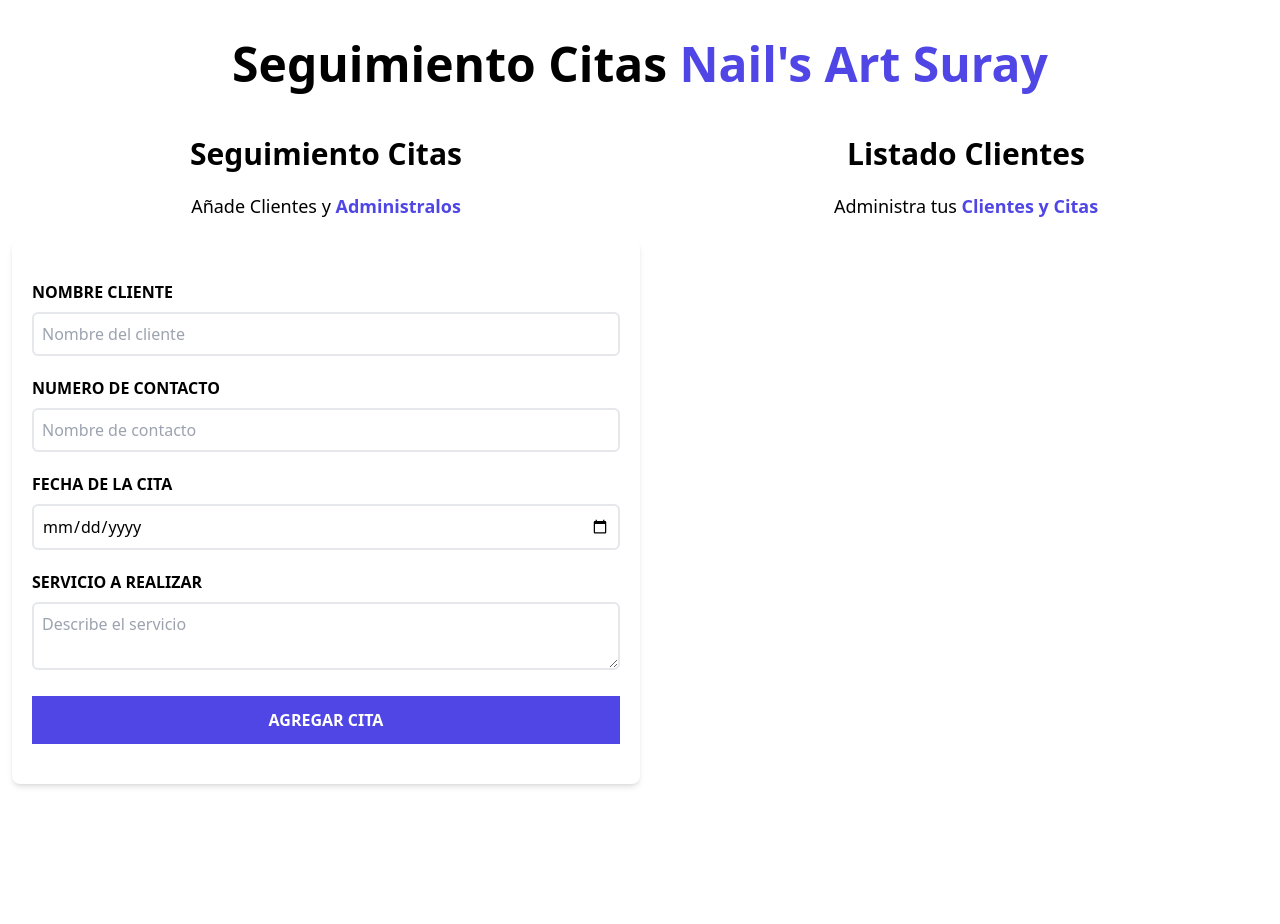
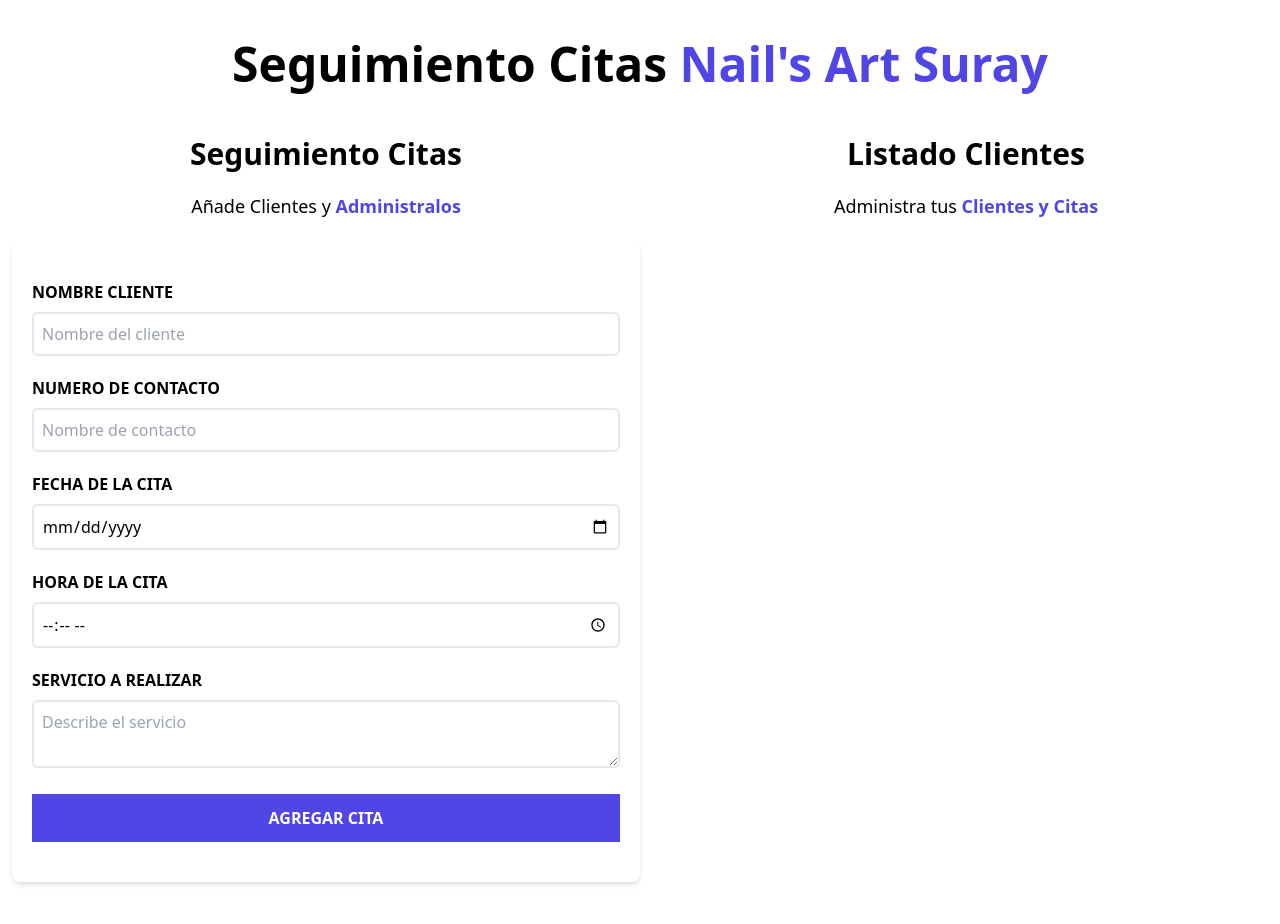
Before and after one commit to CrixL94/citasAgenda, a React app: page / in a window 1280 px wide. Shown: the top 924 px of the page. Built offline with nearby package versions, Linux system fonts and the light colour scheme; the HTML template or start-up script is replaced by a standard one.

Commit message:
mostando infromacion
mostrando la informacion ingresada del formulario

```diff
--- a/src/components/Cliente.jsx
+++ b/src/components/Cliente.jsx
@@ -1,24 +1,31 @@
-const Cliente = () => {
+const Cliente = ({clienteArray}) => {
+  const {nombre,contacto,fecha,hora,servicio} = clienteArray
+
   return (
     <div className="m-3 bg-white shadow-md px-5 py-10 rounded-xl">
       <p className="font-bold mb-3 text-gray-700 uppercase">
         Nombre: {""}
-        <span className="font-normal normal-case">Hook</span>
+        <span className="font-normal normal-case">{nombre}</span>
       </p>
 
       <p className="font-bold mb-3 text-gray-700 uppercase">
         Numero Contacto: {""}
-        <span className="font-normal normal-case">Hook</span>
+        <span className="font-normal normal-case">{contacto}</span>
       </p>
 
       <p className="font-bold mb-3 text-gray-700 uppercase">
         Fecha: {""}
-        <span className="font-normal normal-case">Hook</span>
+        <span className="font-normal normal-case">{fecha}</span>
+      </p>
+
+      <p className="font-bold mb-3 text-gray-700 uppercase">
+        Hora: {""}
+        <span className="font-normal normal-case">{hora}</span>
       </p>
 
       <p className="font-bold mb-3 text-gray-700 uppercase">
         Servicio a realizar: {""}
-        <span className="font-normal normal-case">Hook</span>
+        <span className="font-normal normal-case">{servicio}</span>
       </p>
     </div>
   );
--- a/src/components/Formulario.jsx
+++ b/src/components/Formulario.jsx
@@ -5,16 +5,24 @@ const Formulario = ({ clientes, setClientes }) => {
   const [nombre, setNombre] = useState("");
   const [contacto, setContacto] = useState("");
   const [fecha, setFecha] = useState("");
+  const [hora, setHora] = useState("");
   const [servicio, setServicio] = useState("");
 
   const [error, setError] = useState(false);
+
+  const generarId = () => {
+    const random = Math.random().toString(36).substring(2);
+    const fecha = Date.now().toString(36);
+
+    return random + fecha;
+  };
 
   const handleSubmit = (e) => {
     e.preventDefault();
     //console.log("Enviando");
 
     //validacion del formulario
-    if ([nombre, contacto, fecha, servicio].includes("")) {
+    if ([nombre, contacto, fecha,hora, servicio].includes("")) {
       //console.log("Hay algun campo vacio");
       setError(true);
       return;
@@ -26,7 +34,9 @@ const Formulario = ({ clientes, setClientes }) => {
       nombre,
       contacto,
       fecha,
+      hora,
       servicio,
+      id: generarId(),
     };
     setClientes([...clientes, objetoCLientes]);
 
@@ -111,6 +121,26 @@ const Formulario = ({ clientes, setClientes }) => {
 
         <div className="mb-5">
           <label
+            htmlFor="hora"
+            className="block text-grey-700 uppercase font-bold"
+          >
+            Hora de la Cita
+          </label>
+          <input
+            id="hora"
+            type="time"
+            min={"09"}
+            max={"20"}
+            className="border-2 w-full p-2 mt-2 placeholder-gray-400 rounded-md"
+            value={hora}
+            onChange={(e) => {
+              setHora(e.target.value);
+            }}
+          />
+        </div>
+
+        <div className="mb-5">
+          <label
             htmlFor="servicio"
             className="block text-grey-700 uppercase font-bold"
           >
--- a/src/components/ListadoClientes.jsx
+++ b/src/components/ListadoClientes.jsx
@@ -13,7 +13,7 @@ const ListadoClientes = ({ clientes }) => {
       </p>
 
       {clientes.map((clienteArray) => {
-        return <Cliente clienteArray={clienteArray} />;
+        return <Cliente key={clienteArray.id} clienteArray={clienteArray} />;
       })}
     </div>
   );
```
